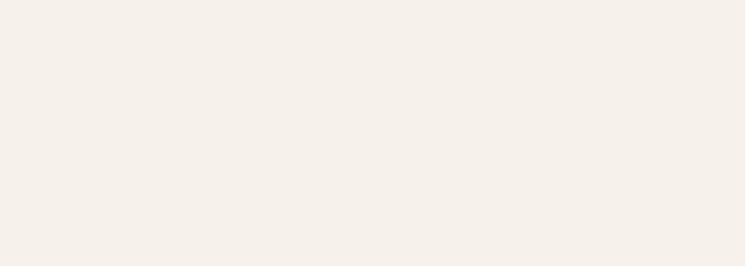
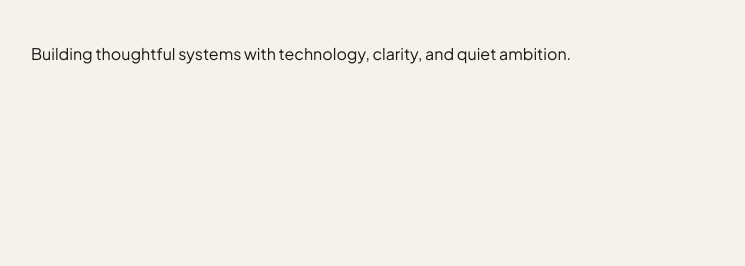
Before and after one commit to omran-mahr/devops-portfolio-main, a plain HTML site: page devops-portfolio-main/index.html in a window 1280 px wide. Shown: the top 266 px of the page, without its empty margins (9-754 px from the left). Drawn offline with Linux system fonts and the light colour scheme.

Commit message:
updated portfolio

```diff
--- a/devops-portfolio-main/index.html
+++ b/devops-portfolio-main/index.html
@@ -5,7 +5,7 @@
   <meta name="viewport" content="width=device-width, initial-scale=1.0" />
 
   <title>Maher Fatimah — DevOps & Cloud Enthusiast</title>
-
+  <p class="hero-quote">Building thoughtful systems with technology, clarity, and quiet ambition.</p>
   <meta
     name="description"
     content="Maher Fatimah — Engineering student passionate about DevOps, cloud computing, automation, and AI-powered platforms."
```
